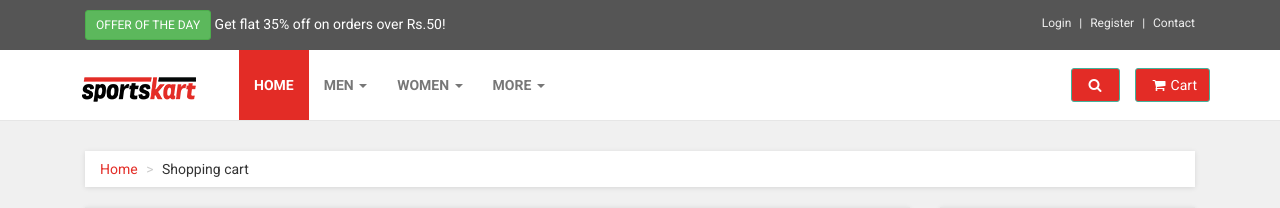
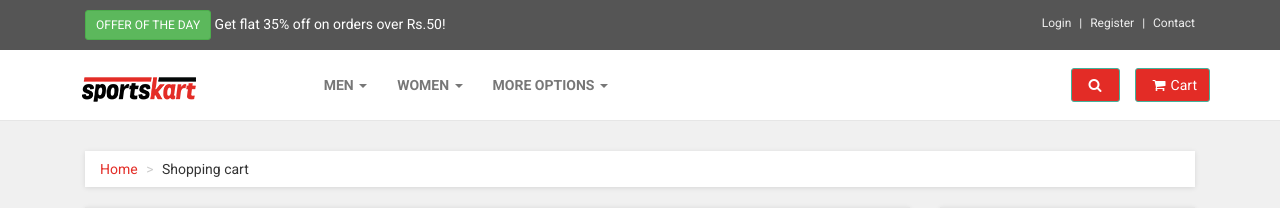
Before and after one commit to ManjulSinghSachan/IWS_sportstore, a PHP site: page /basket.php in a window 1280 px wide. Shown: the top 208 px of the page. Run offline with PHP 8.4, Linux system fonts and the light colour scheme; data that the repository does not hold is empty; some libraries are stand-ins or nearby versions.

Commit message:
navbar css changes

```diff
--- a/css/style.default.css
+++ b/css/style.default.css
@@ -1271,7 +1271,7 @@ h1 {
 .navbar-default .navbar-nav > .active > a:hover,
 .navbar-default .navbar-nav > .active > a:focus {
   color: #777777;
-  background-color: #e32c26;
+  background-color: transparent;
 }
 .navbar-default .navbar-nav > .disabled > a,
 .navbar-default .navbar-nav > .disabled > a:hover,
--- a/navbar.php
+++ b/navbar.php
@@ -271,7 +271,7 @@ if(!logged_in()){
                     </li>
 
                     <li class="dropdown yamm-fw">
-                        <a href="#" class="dropdown-toggle" data-toggle="dropdown" data-hover="dropdown" data-delay="200">More <b class="caret"></b></a>
+                        <a href="#" class="dropdown-toggle" data-toggle="dropdown" data-hover="dropdown" data-delay="200">More Options <b class="caret"></b></a>
                         <ul class="dropdown-menu">
                             <li>
                                 <div class="yamm-content">
@@ -303,7 +303,7 @@ if(!logged_in()){
                                                 </li>
                                             </ul>
                                         </div>
-                                        <div class="col-sm-3">
+                                        <!-- <div class="col-sm-3">
                                             <h5>Order process</h5>
                                             <ul>
                                                 <li><a href="basket.php">Shopping cart</a>
@@ -317,7 +317,7 @@ if(!logged_in()){
                                                 <li><a href="checkout4.php">Checkout - step 4</a>
                                                 </li>
                                             </ul>
-                                        </div>
+                                        </div> -->
                                     </div>
                                 </div>
                                 <!-- /.yamm-content -->
```
